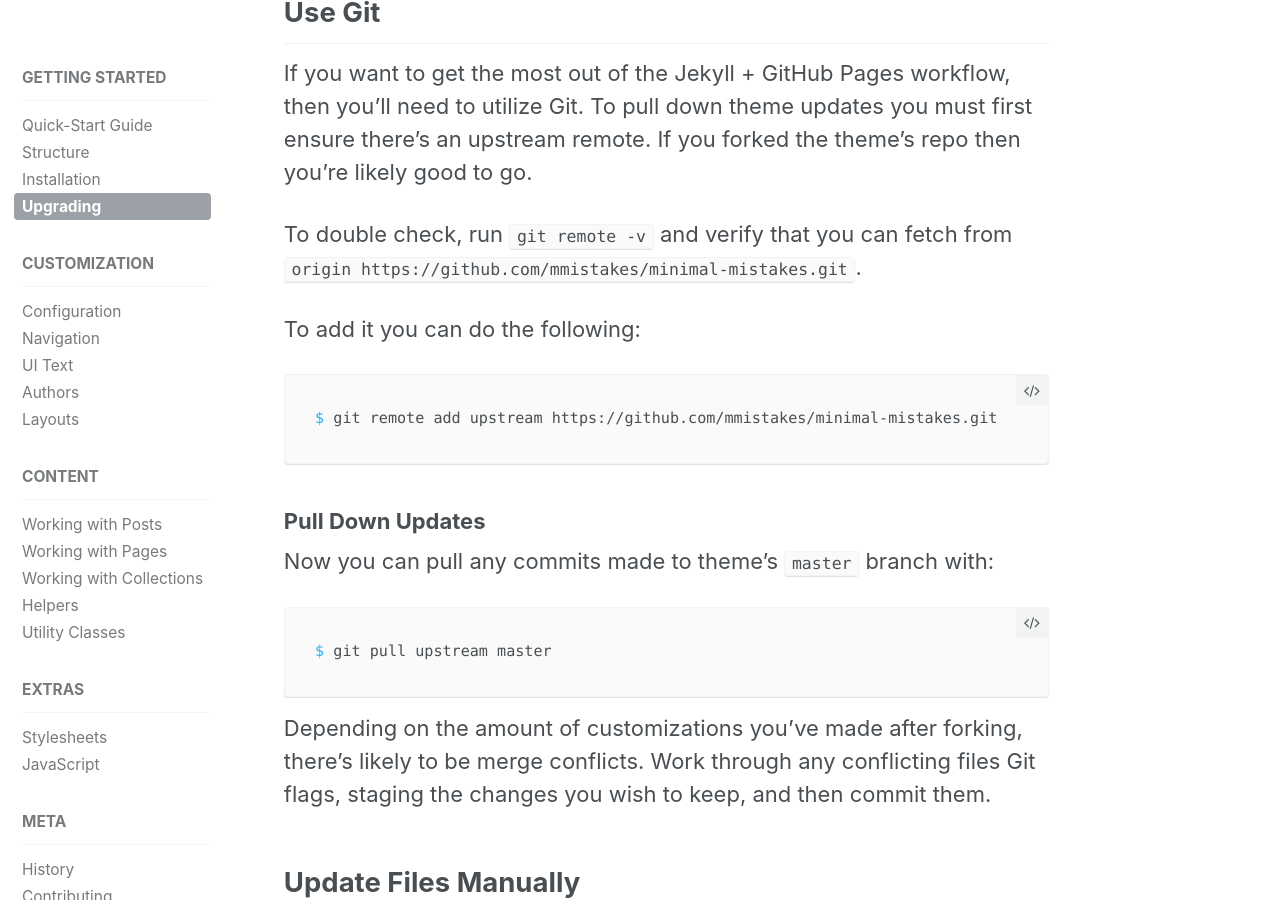
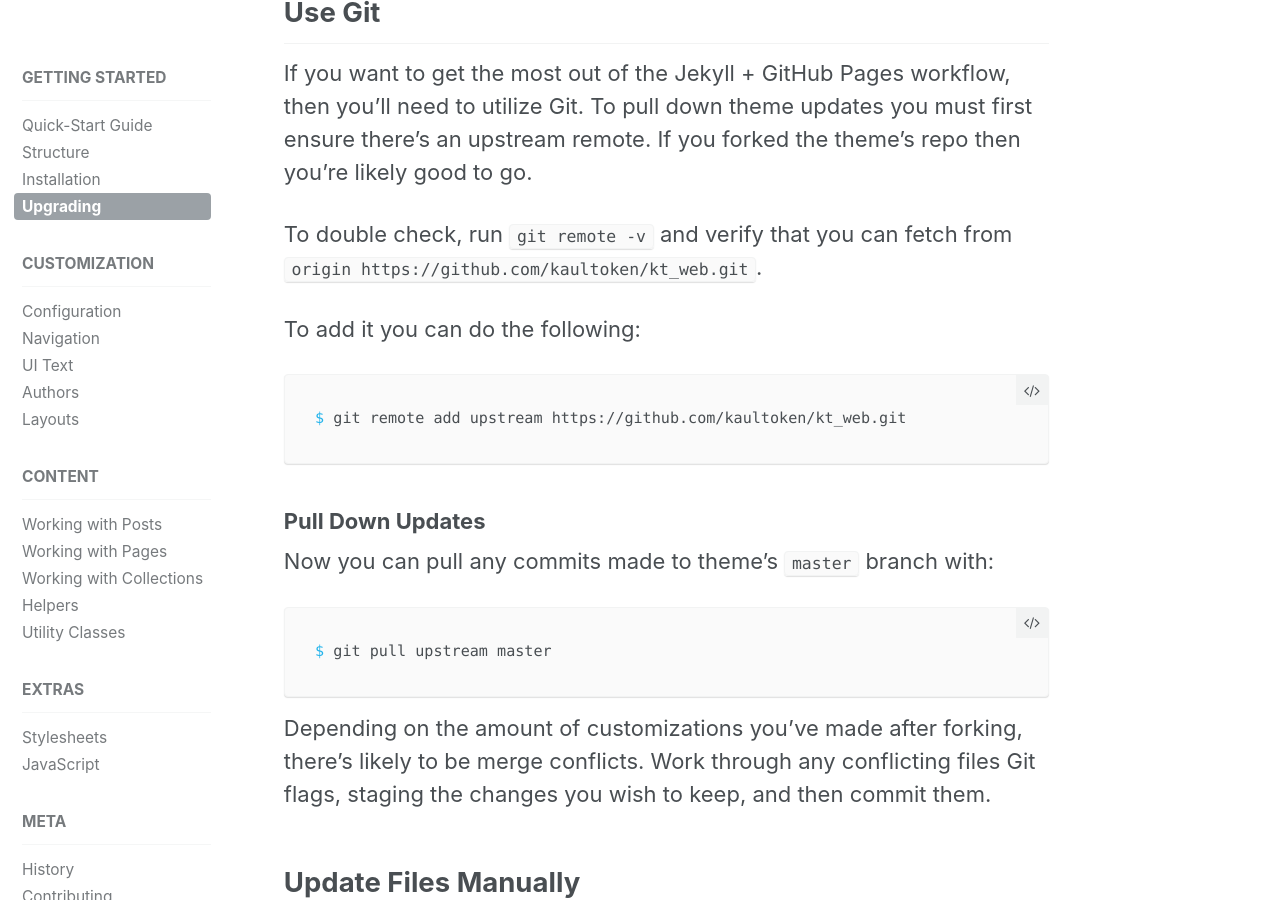
Before and after one commit to kaultoken/kt_web, a Jekyll site: the page built from _docs/04-upgrading.md, in a window 1280 px wide and 900 px high, scrolled down 527 px. Built offline with Jekyll 4.4.1, drawn with Linux system fonts in a browser that asks for light colours.

Commit message:
copying from min

```diff
--- a/_config.yml
+++ b/_config.yml
@@ -12,8 +12,8 @@ title_separator          : "-"
 name                     : &name "Michael Rose"
 description              : &description "A flexible Jekyll theme for your blog or site with a minimalist aesthetic."
 url                      : https://mmistakes.github.io # the base hostname & protocol for your site e.g. "https://mmistakes.github.io"
-baseurl                  : "/minimal-mistakes" # the subpath of your site, e.g. "/blog"
-repository               : "mmistakes/minimal-mistakes"
+baseurl                  : "/kt_web" # the subpath of your site, e.g. "/blog"
+repository               : "kaultoken/kt_web"
 teaser                   : # filename of teaser fallback teaser image placed in /images/, .e.g. "500x300.png"
 # breadcrumbs            : false # true, false (default)
 words_per_minute         : 200
```
